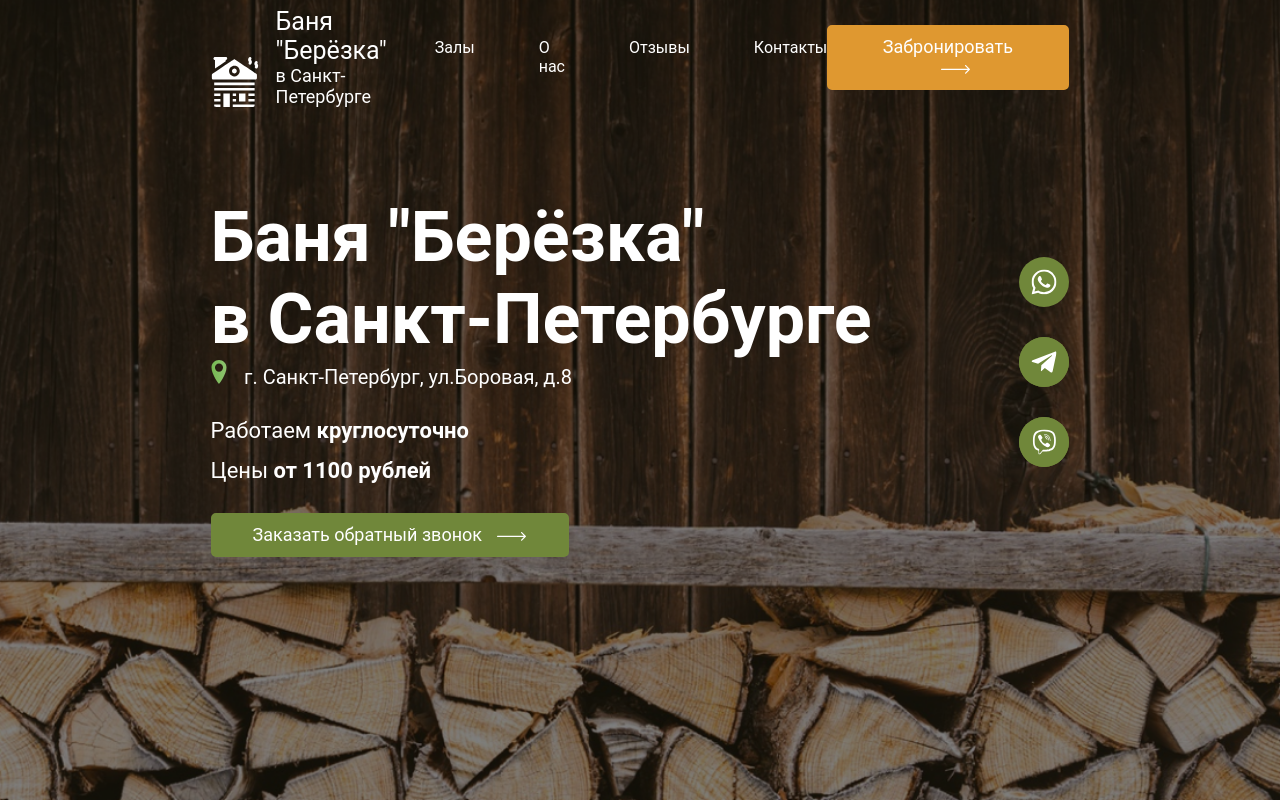
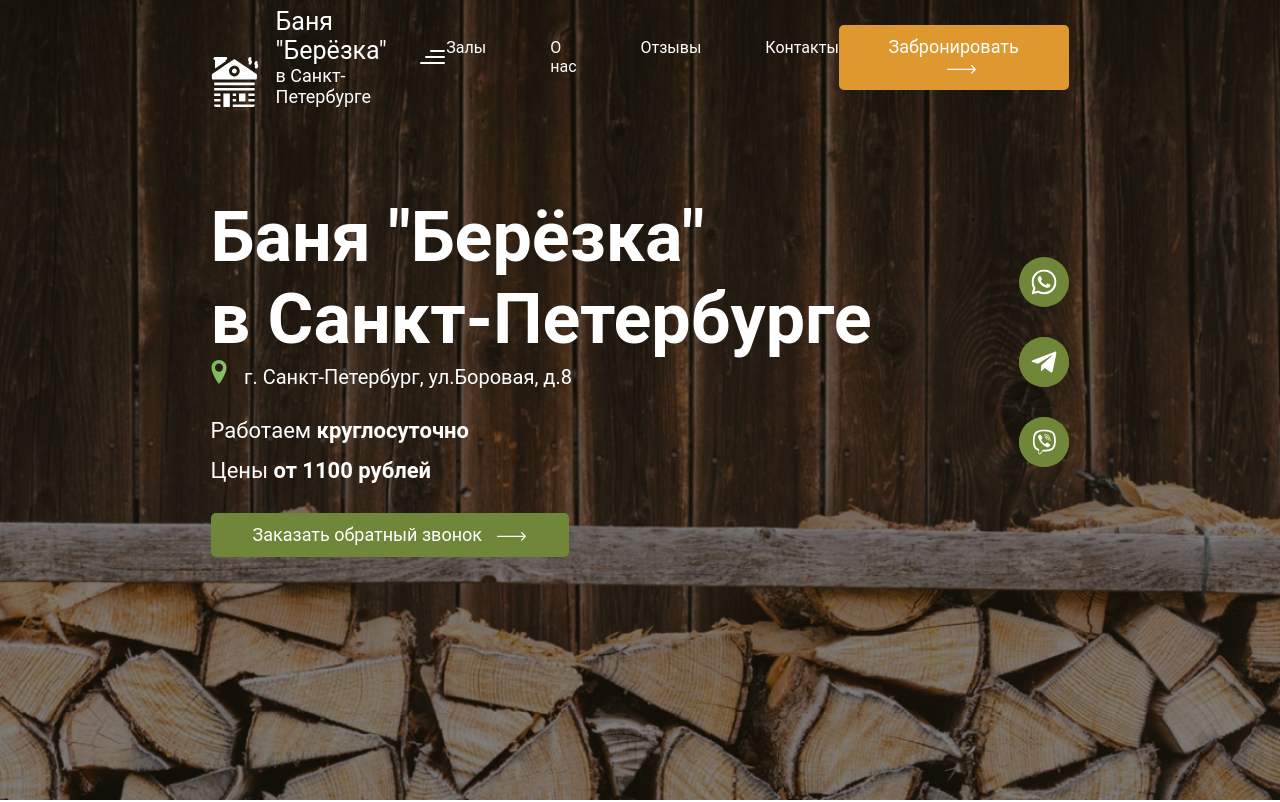
Before and after one commit to BogdanKolesov/bathhouse_react_website, a React (Create React App) app: page / in a window 1280 px wide. Shown: the top 802 px of the page. Built offline with nearby package versions, Linux system fonts and the light colour scheme.

Commit message:
fix: Header

```diff
--- a/src/components/organismes/Header/Header.js
+++ b/src/components/organismes/Header/Header.js
@@ -1,10 +1,12 @@
-import React from 'react';
+import React, { useState, useEffect } from 'react';
 import { AppContainer } from '../../atoms'
 import { headerData } from '../../../data/headerData'
-import { HeaderContainer, HeaderInfo, HeaderLink, HeaderLinks, HeaderLogo, HeaderPhone, HeaderButton } from './Header.styles';
+import { HeaderContainer, HeaderInfo, HeaderLink, HeaderLinks, HeaderLogo, HeaderPhone, HeaderButton, HeaderHamburger, HeaderHamburgerLines } from './Header.styles';
 import { ICON_LOGO } from '../../../constants/icons';
 
 const Header = () => {
+    const [activeMobile, setActiveMobile] = useState(false);
+
     return (
         <AppContainer>
             <HeaderContainer>
@@ -15,6 +17,9 @@ const Header = () => {
                         <span>в Санкт-Петербурге</span>
                     </p>
                 </HeaderLogo>
+                <HeaderHamburger activeMobile={activeMobile} onClick={() => setActiveMobile(!activeMobile)}>
+                    <HeaderHamburgerLines activeMobile={activeMobile} />
+                </HeaderHamburger>
                 <HeaderLinks>
                     {
                         headerData.map((data, index) => (
--- a/src/components/organismes/Header/Header.styles.js
+++ b/src/components/organismes/Header/Header.styles.js
@@ -75,3 +75,42 @@ export const HeaderButton = styled(Button)`
     background-color: ${COLOR_ORANGE};
     border-color: ${COLOR_ORANGE};
 `
+export const HeaderHamburger = styled.div`
+    width: 25px;
+    height: 25px;
+    cursor: pointer;
+    display: flex;
+    align-items: center;
+    justify-content: center;
+`
+
+export const HeaderHamburgerLines = styled.div`
+    height: 2px;
+    width: 20px;
+    position: relative;
+    background-color: ${COLOR_WHITE};
+    border-radius: 3px;
+    transition: 0.15s linear;
+    &:before{
+        content: '';
+        height: 2px;
+        width: ${({ activeMobile }) => activeMobile ? '25px' : '15px'};
+        position: absolute;
+        top: -6px;
+        right: 0;
+        background-color: ${COLOR_WHITE};
+        border-radius: 3px;
+        transition: 0.15s linear;
+    }
+    &:after{
+        content: '';
+        height: 2px;
+        width: ${({ activeMobile }) => activeMobile ? '15px' : '25px'};
+        position: absolute;
+        bottom: -6px;
+        right: 0;
+        background-color: ${COLOR_WHITE};
+        border-radius: 3px;
+        transition: 0.15s linear;
+    }
+`
```
